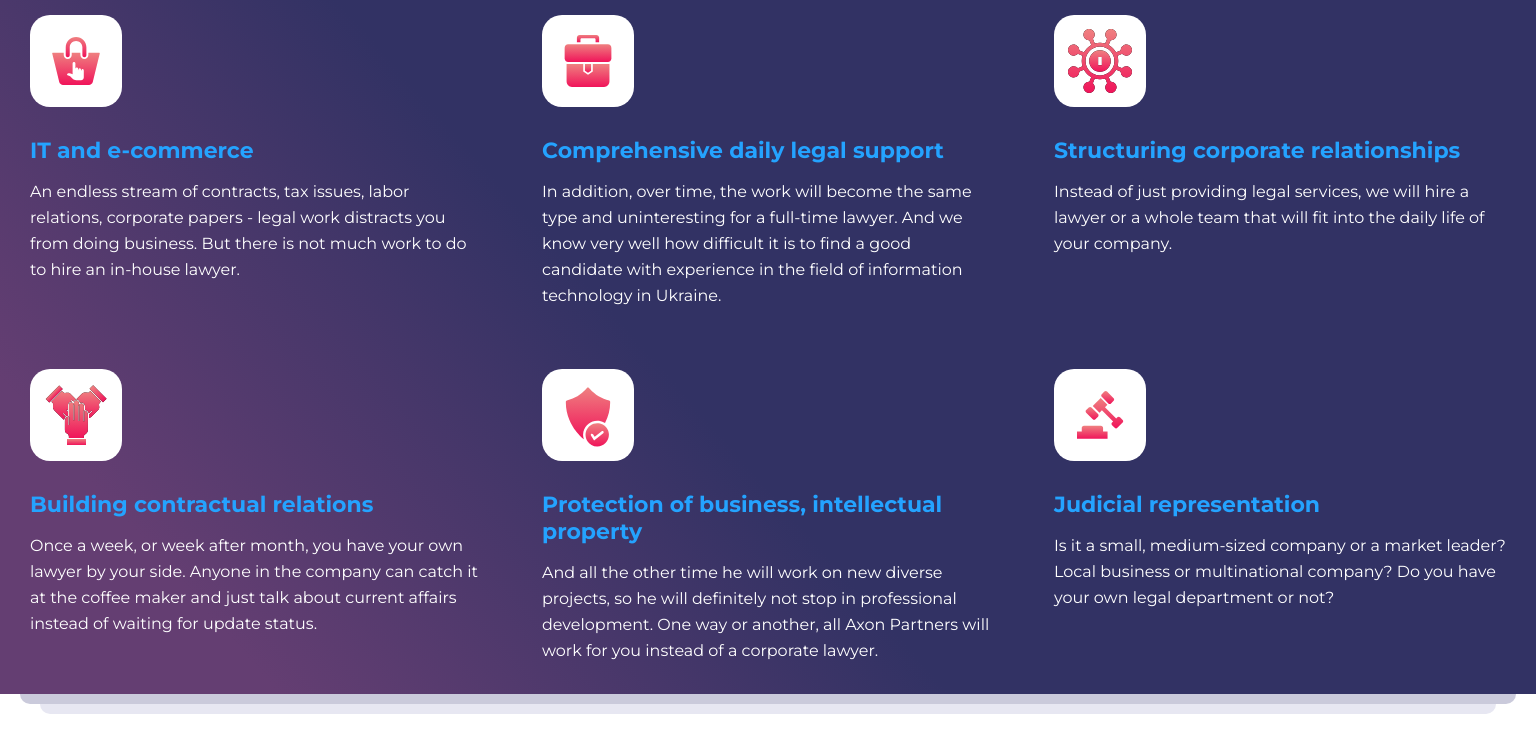
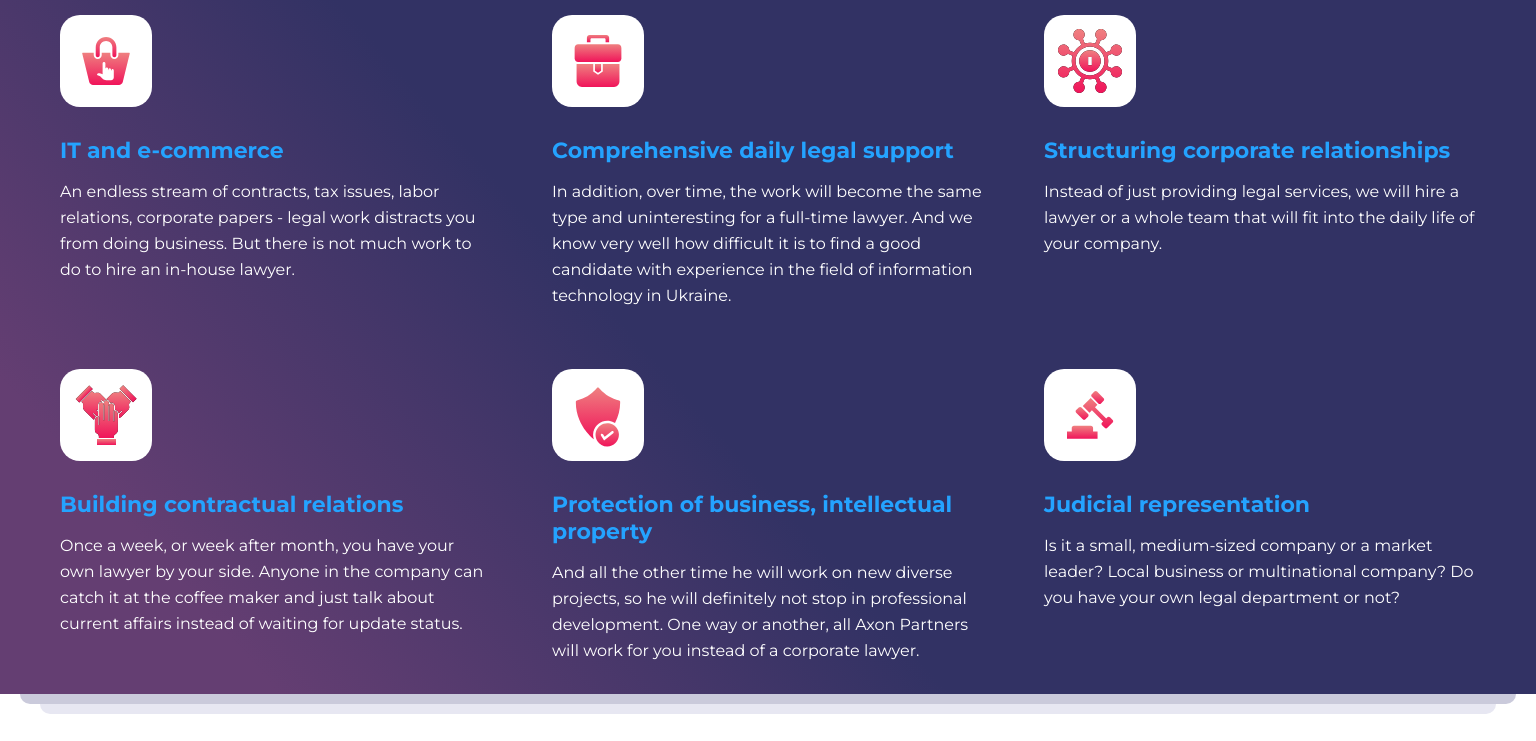
Before and after one commit to Kiriewkin/DZ-15.1.-Final-project, a plain HTML site: page index.html in a window 1536 px wide. Shown: the part 79-820 px from the top of the page. Drawn offline with Linux system fonts and the light colour scheme.

Commit message:
wrapper-edit

```diff
--- a/sass/_main-card.scss
+++ b/sass/_main-card.scss
@@ -223,7 +223,7 @@
 
 @media (min-width:768px) {
     .wrapper {
-        width: calc(100% - 60px);
+        width: calc(100% - 120px);
     }
 
     .card-inner {
@@ -242,9 +242,6 @@
 }
 
 @media (min-width:1024px) {
-    .wrapper {
-        width: calc(100% - 60px);
-    }
 
     .card-inner {
         grid-template-columns: repeat(3,1fr);
@@ -252,12 +249,6 @@
 
     .sponsors-link {
         grid-template-columns: repeat(4, 1fr);
-    }
-}
-
-@media (min-width: 1440px) {
-    .wrapper {
-        width: calc(100% - 60px);
     }
 }
 
```
Also changed, not shown: css/style.css, 1 other file.
